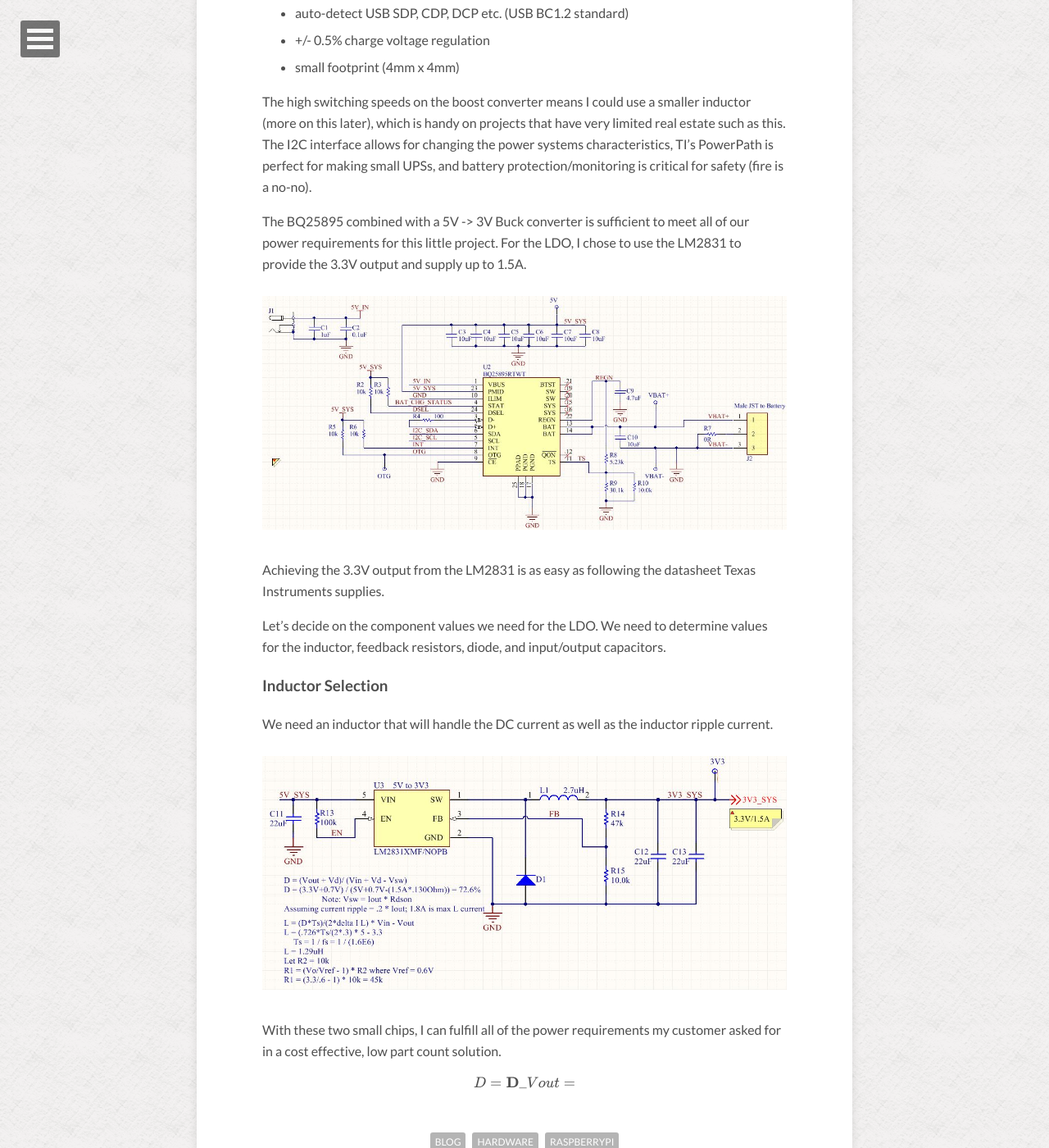
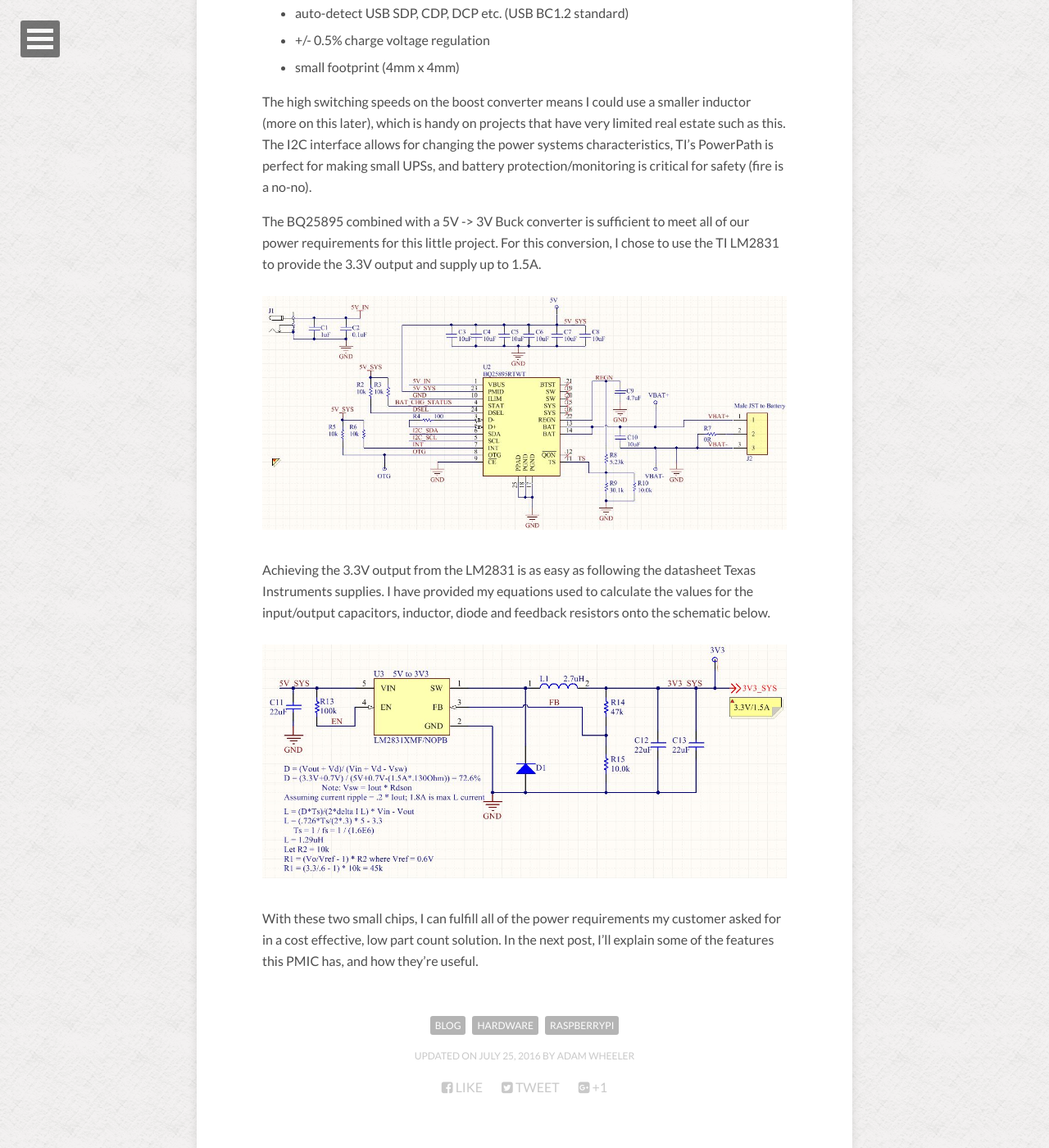
Before and after one commit to AdamW88/AdamW88.github.io, a Jekyll site: the page built from _posts/2016-07-25-Raspberry-Pi-BMS.md, in a window 1280 px wide and 1400 px high, scrolled down 1396 px. Shown: the whole window at 82% size. Built offline with Jekyll 4.4.1, drawn with Linux system fonts in a browser that asks for light colours; nearby versions of some CDN libraries; formulas are drawn with MathJax 3.

Commit message:
Added post and fixed MathJax implementation

```diff
--- a/_layouts/post-index.html
+++ b/_layouts/post-index.html
@@ -5,6 +5,11 @@
 <!--[if gt IE 8]><!--> <html class="no-js" lang="en"><!--<![endif]-->
 <head>
 {% include head.html %}
+
+<script type="text/javascript"
+    src="http://cdn.mathjax.org/mathjax/latest/MathJax.js?config=TeX-AMS-MML_HTMLorMML">
+</script>
+
 </head>
 
 <body id="post-index" {% if page.image.feature %}class="feature"{% endif %}>
--- a/_posts/2016-07-25-Raspberry-Pi-BMS.md
+++ b/_posts/2016-07-25-Raspberry-Pi-BMS.md
@@ -35,24 +35,16 @@ I did a little research and found the perfect chip for this project; the Texas I
 
 The high switching speeds on the boost converter means I could use a smaller inductor (more on this later), which is handy on projects that have very limited real estate such as this. The I2C interface allows for changing the power systems characteristics, TI's PowerPath is perfect for making small UPSs, and battery protection/monitoring is critical for safety (fire is a no-no).
 
-The BQ25895 combined with a 5V -> 3V Buck converter is sufficient to meet all of our power requirements for this little project. For the LDO, I chose to use the LM2831 to provide the 3.3V output and supply up to 1.5A.
+The BQ25895 combined with a 5V -> 3V Buck converter is sufficient to meet all of our power requirements for this little project. For this conversion, I chose to use the TI LM2831 to provide the 3.3V output and supply up to 1.5A.
 
 <figure>
 	<a href="http://adamw88.github.io/images/RaspberryPi/BQ25895.JPG"><img src="/images/RaspberryPi/BQ25895.JPG"></a>
 </figure>
 
-Achieving the 3.3V output from the LM2831 is as easy as following the datasheet Texas Instruments supplies.
-
-
-Let's decide on the component values we need for the LDO. We need to determine values for the inductor, feedback resistors, diode, and input/output capacitors.
-
-### Inductor Selection
-We need an inductor that will handle the DC current as well as the inductor ripple current.
+Achieving the 3.3V output from the LM2831 is as easy as following the datasheet Texas Instruments supplies. I have provided my equations used to calculate the values for the input/output capacitors, inductor, diode and feedback resistors onto the schematic below.
 
 <figure>
 	<a href="http://adamw88.github.io/images/RaspberryPi/LM2831.JPG"><img src="/images/RaspberryPi/LM2831.JPG"></a>
 </figure>
 
-With these two small chips, I can fulfill all of the power requirements my customer asked for in a cost effective, low part count solution.
-
-$$D = \mathbf{D}\_{Vout} = $$
+With these two small chips, I can fulfill all of the power requirements my customer asked for in a cost effective, low part count solution. In the next post, I'll explain some of the features this PMIC has, and how they're useful.
```
